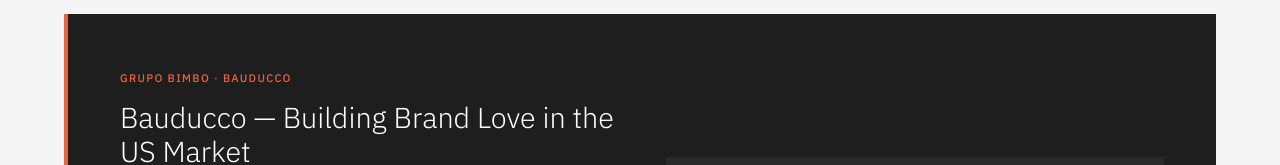
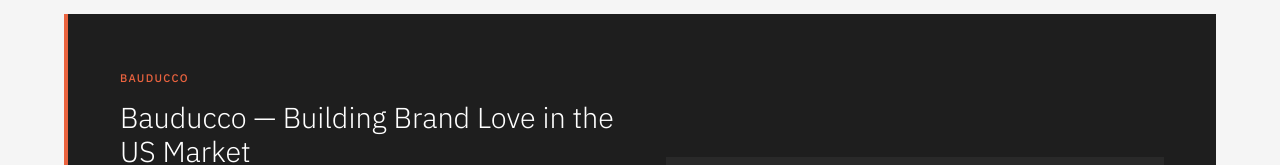
Before and after one commit to valterklug/valterklug-website, a React (Vite) app: page /case-studies in a window 1280 px wide. Shown: the part 620-785 px from the top of the page. Built offline with nearby package versions, Linux system fonts and the light colour scheme.

Commit message:
Fix: Remove incorrect Grupo Bimbo reference from Bauducco case

```diff
--- a/src/pages/CaseStudies.jsx
+++ b/src/pages/CaseStudies.jsx
@@ -2,7 +2,7 @@
 import { PageWrapper, FadeIn, HoverLift } from '../components/Animate'
 
 const CASES = [
-  { tag:'Grupo Bimbo · Bauducco', code:'BAUDUCCO', category:'CPG + US Market Entry + Digital', title:"Bauducco — Building Brand Love in the US Market", desc:"Long-term strategic partnership helping Brazil's most iconic bread and cake brand build meaningful presence with American consumers — from brand positioning to seasonal campaign execution across digital and retail.", tags:['Brand Strategy','US Expansion','Digital Content','Retail'], bg:'#1E1E1E', accent:'#EA633F', featured:true },
+  { tag:'Bauducco', code:'BAUDUCCO', category:'CPG + US Market Entry + Digital', title:"Bauducco — Building Brand Love in the US Market", desc:"Long-term strategic partnership helping Brazil's most iconic bread and cake brand build meaningful presence with American consumers — from brand positioning to seasonal campaign execution across digital and retail.", tags:['Brand Strategy','US Expansion','Digital Content','Retail'], bg:'#1E1E1E', accent:'#EA633F', featured:true },
   { tag:'PepsiCo · KeroCoco', code:'KEROCOCO', category:'CPG + Brand Launch + Social Media', title:"KeroCoco / PepsiCo — Launching a Natural Coconut Water Brand", desc:"Go-to-market strategy and brand identity for PepsiCo's premium coconut water brand entering the competitive US natural beverages space — positioning it against category giants.", tags:['Brand Launch','Go-to-Market','Social Media','Influencer'], bg:'#0F2040', accent:'#88E8F0' },
   { tag:'Dr Pepper / Keurig · Tropical Fantasy', code:'TROPICAL', category:'CPG + Urban Marketing + Social', title:"Tropical Fantasy — Urban Brand Activation", desc:"Multicultural digital marketing strategy for one of New York's most iconic urban beverage brands — connecting with Hispanic and Black consumers through culture-first content and social media.", tags:['Multicultural','Urban Marketing','Social Strategy','Content'], bg:'#2D1B69', accent:'#E8EB74' },
 ]
```
